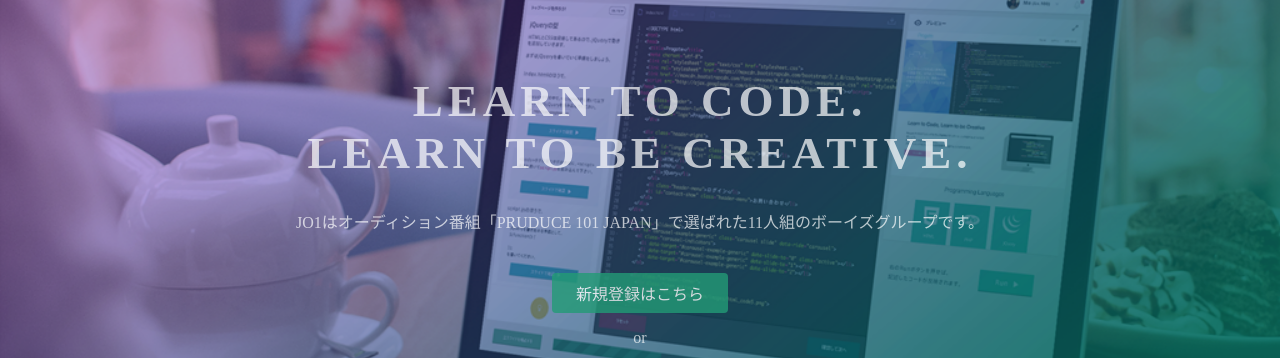
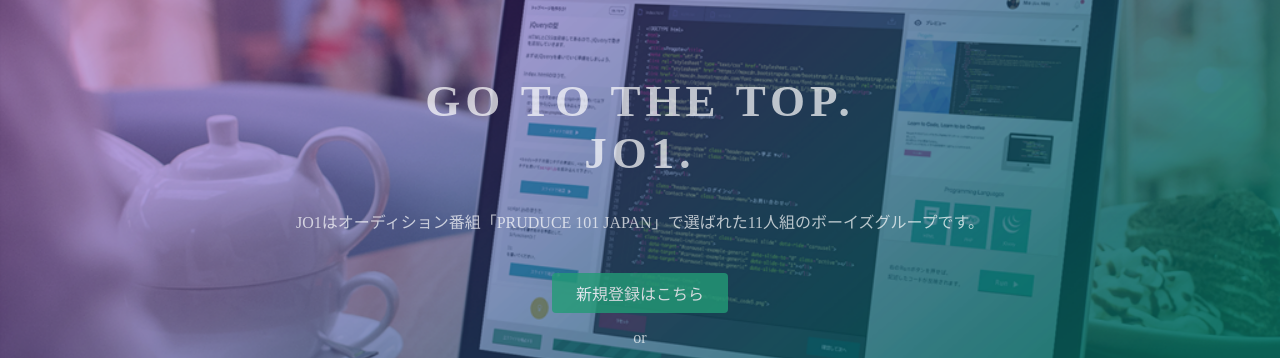
Before and after one commit to sachiko-ak/github.io, a plain HTML site: page index.html in a window 1280 px wide. Shown: the part 135-493 px from the top of the page. Drawn offline with Linux system fonts and the light colour scheme.

Commit message:
Update index.html

```diff
--- a/index.html
+++ b/index.html
@@ -23,7 +23,7 @@
   </header>
   <div class="top-wrapper">
     <div class="container">
-      <h1>LEARN TO CODE.<br>LEARN TO BE CREATIVE.</h1>
+      <h1>GO TO THE TOP.<br>JO1.</h1>
       <p>JO1はオーディション番組「PRUDUCE 101 JAPAN」で選ばれた11人組のボーイズグループです。</p>
       <div class="btn-wrapper">
         <a href="#" class="btn signup">新規登録はこちら</a>
```
